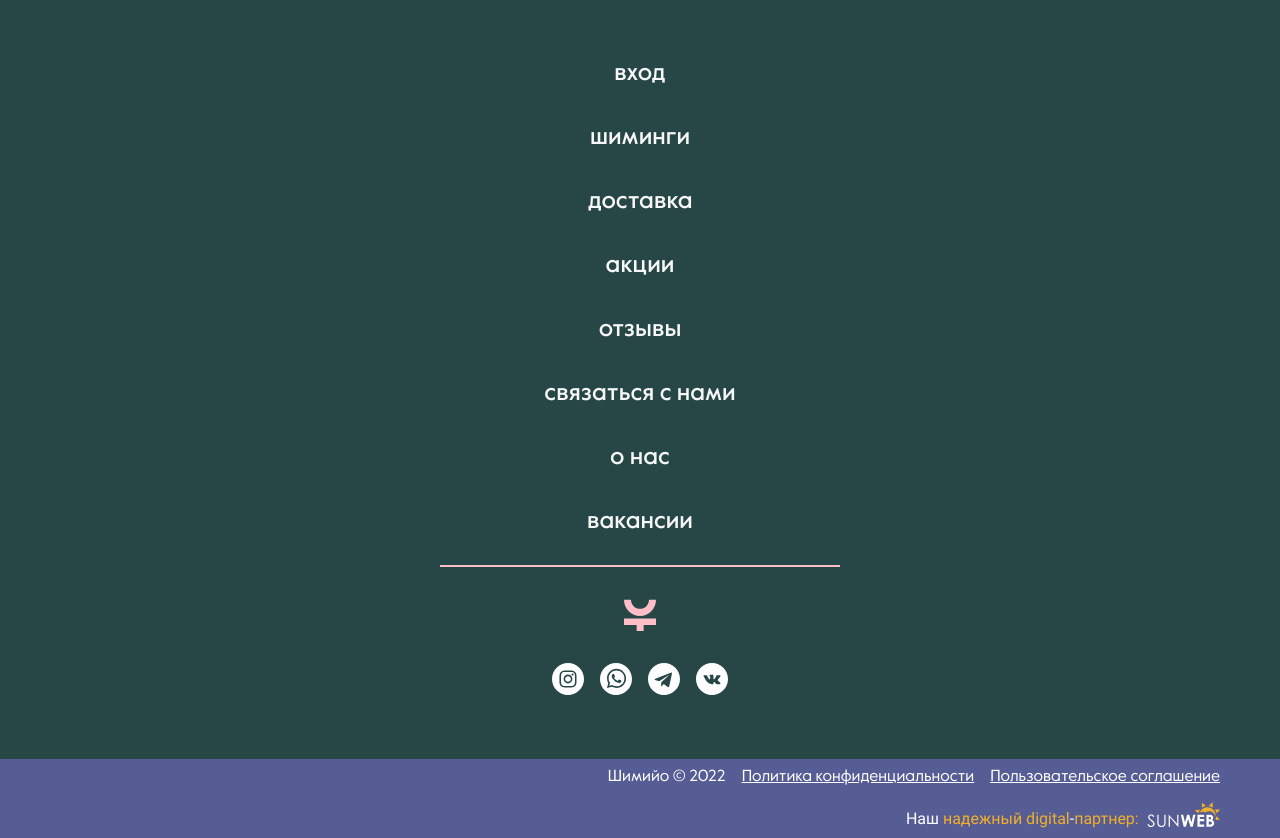
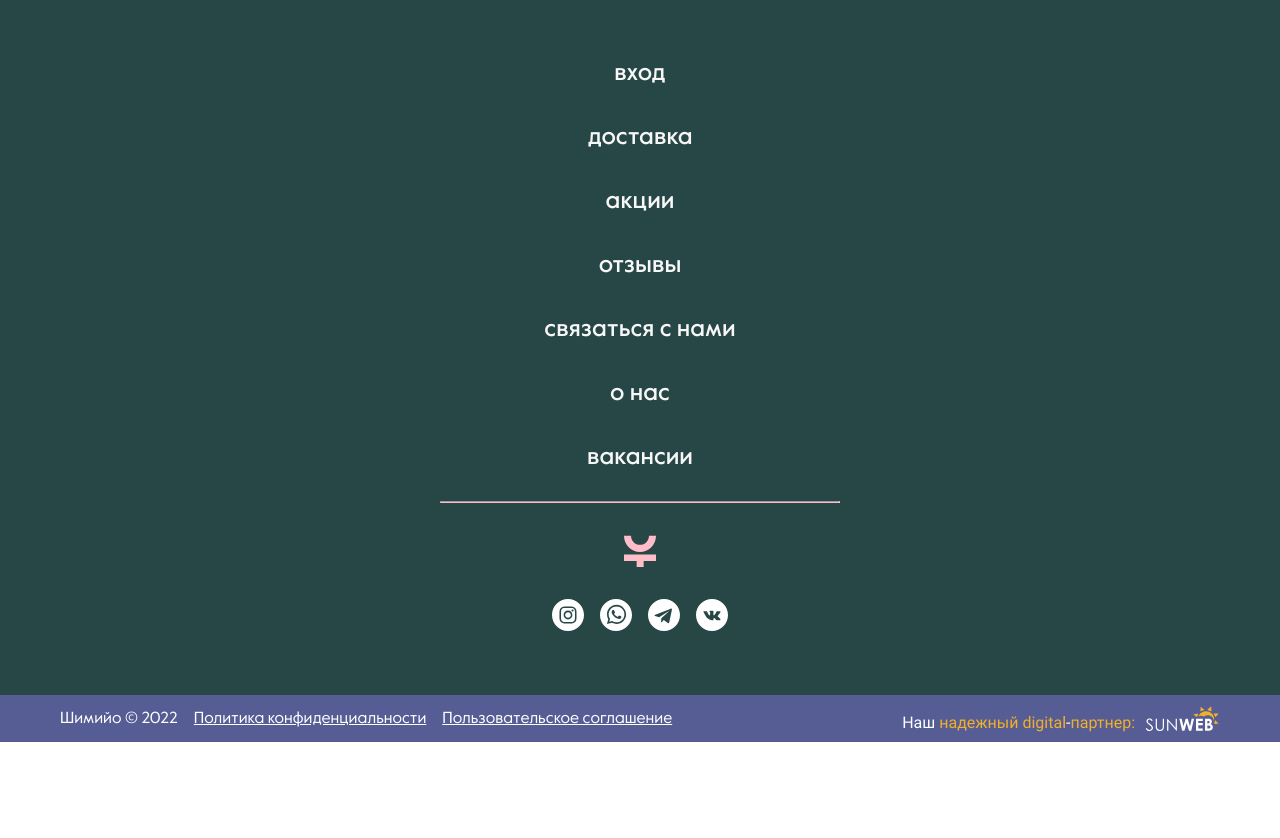
Before and after one commit to AlexPopov72/shimigi, a website: page index.html in a window 1280 px wide. Shown: the part 1570-2408 px from the top of the page. After the commit the page ends 2312 px from the top, so only its background shows below. Drawn offline with Linux system fonts and the light colour scheme; files whose address does not match are found by name.

Commit message:
footer finish

```diff
--- a/index.html
+++ b/index.html
@@ -76,8 +76,8 @@
         </span>
     </div>
 </div>
-<main class="conteiner">
-<section class="cont_cart">
+<main>
+<section class="cont_cart conteiner">
     <h3 class="header_cart">классические</h3>
     <div class="cart">
         <div class="cart_icon">
@@ -297,7 +297,7 @@
         <div class="footer_menu">
             <ul>
                 <li><a href="#">вход</a></li>
-                <li><a href="#">шиминги</a></li>
+                <!-- <li><a href="#">шиминги</a></li> -->
                 <li><a href="#">доставка</a></li>
                 <li><a href="#">акции</a></li>
                 <li><a href="#">отзывы</a></li>
--- a/src/styles/_footer.css
+++ b/src/styles/_footer.css
@@ -3,9 +3,9 @@ background-color:#274646;
 display: flex;
 justify-content: space-around;
 }
-
-
-
+.footer_top{
+margin: 64px auto;
+}
 
 .footer_menu{
     display: flex;
@@ -27,15 +27,10 @@ align-items: center;
     text-transform: lowercase;
     color: #F7F7F7;
 }
-.footer_menu a{
+.footer_line{
+    border-bottom: 1px solid #FFBDC8;
+}
 
-}
-.footer_line{
-    border: 1px solid #FFBDC8;
-}
-.footer_img{
-
-}
 .footer_soc_vk,
 .footer_soc_tg,
 .footer_soc_wu,
@@ -73,8 +68,6 @@ background-image: url(../img/logo_mob.svg);
 }
 .sunweb_conteiner{
     background-color: #565D95;
-    display: flex;
-    height: 47px;
     justify-content: space-between;
     align-items: center;
     padding: 0 60px;
@@ -101,20 +94,20 @@ background-image: url(../img/logo_mob.svg);
     font-style: normal;
     font-weight: 700;
     font-size: 16px;
+
 }
 .footer_sunweb_yellow{
     color:#F2AF29;
 }
 .footer_sunweb img{
-    margin-left: 8px;
+    margin-left: 9px;
     height: 27px;
     display: block;
+    width: 76px;
 }
 
 @media (max-width: 576px) {
-    .footer_conteiner{
 
-    }
 .sunweb_conteiner{
     height: 154px;
     padding: 16px;
@@ -145,14 +138,17 @@ background-image: url(../img/logo_mob.svg);
 }
 
 @media (min-width: 576px) {
+    .footer_top{
+        width: 400px;
+}
     .sunweb_conteiner{
         height: 79px;
         padding: 10px 8px;
         display: flex;
         align-items: flex-end;
     }
-        .sunweb_conteiner{
-            flex-direction: column;
+    .sunweb_conteiner{
+        flex-direction: column;
 }
 }
 @media (min-width: 768px) {
@@ -171,10 +167,13 @@ background-image: url(../img/logo_mob.svg);
 }
 }
 @media (min-width: 992px) {
-    .footer_top{
-        width: 400px;
-        margin: 64px auto;
+    .sunweb_conteiner{
+        display: flex;
+        height: 47px;
+        flex-direction:row;
+        align-items: center;
     }
+
 }
 
 @media (min-width: 1200px) {
```
